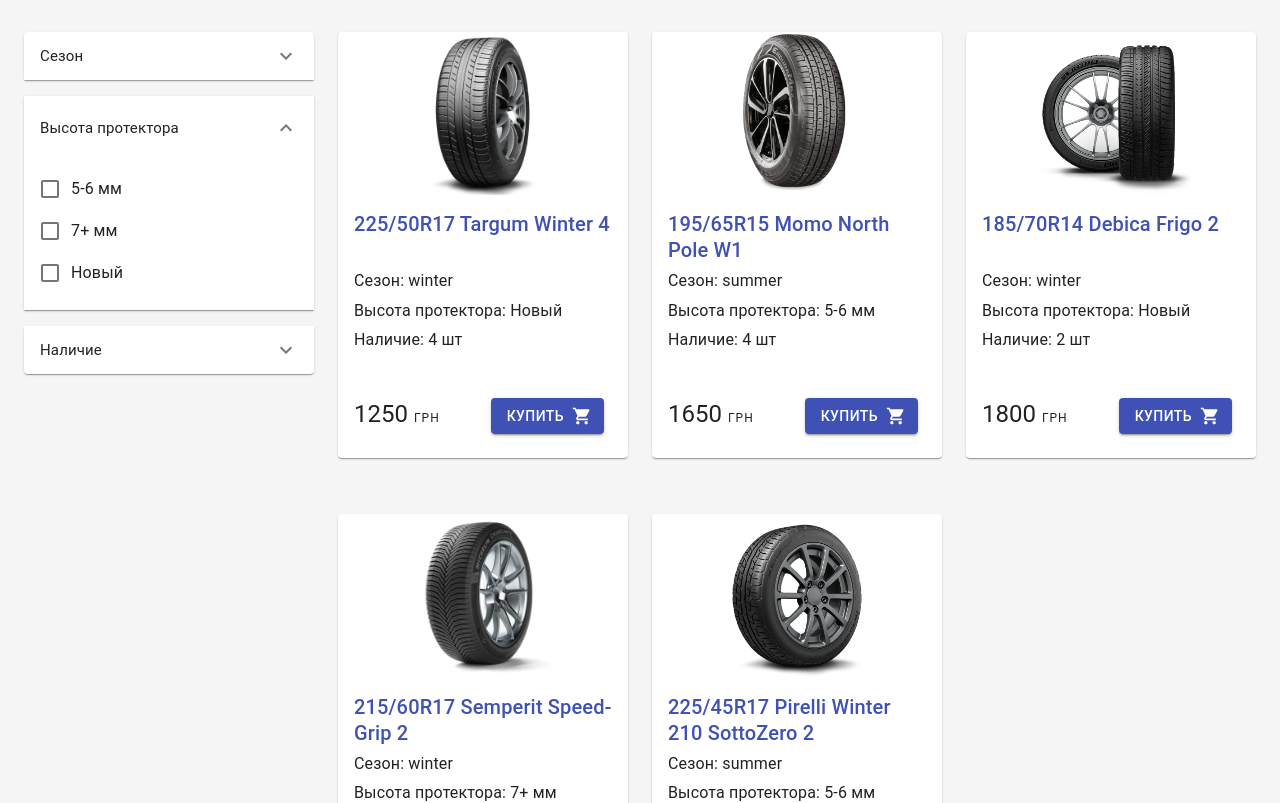
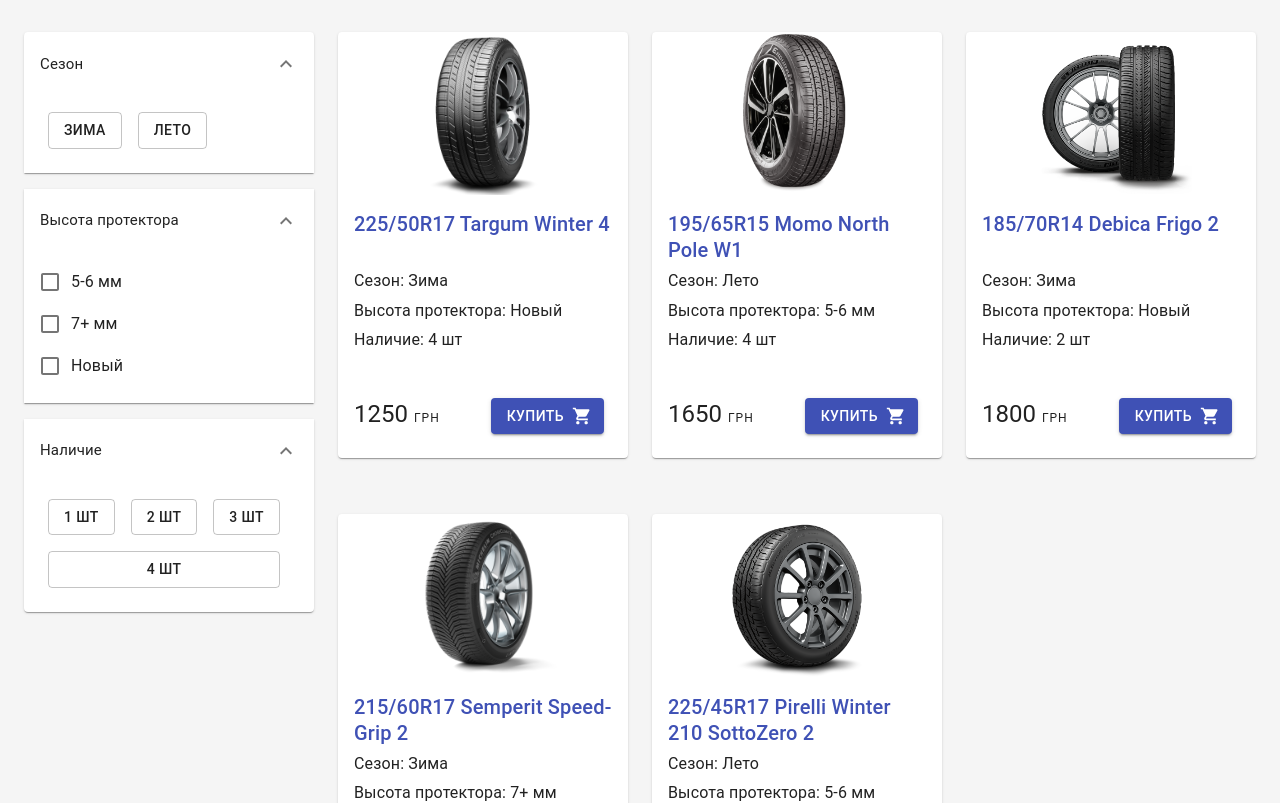
Before and after one commit to szelinsky/react-ecommerce, a React (Create React App) app: page / in a window 1280 px wide. Shown: the top 803 px of the page. Built offline with nearby package versions, Linux system fonts and the light colour scheme.

Commit message:
Added season filter

```diff
--- /dev/null
+++ b/src/constants/season.js
@@ -0,0 +1,9 @@
+export const SEASON = {
+  s1: 'summer',
+  s2: 'winter',
+};
+
+export const SEASON_NAMES = {
+  [SEASON.s1]: 'Лето',
+  [SEASON.s2]: 'Зима',
+};
--- a/src/pages/Main/TiresCard/index.js
+++ b/src/pages/Main/TiresCard/index.js
@@ -9,6 +9,8 @@
 import Button from '@material-ui/core/Button';
 import ShoppingCartIcon from '@material-ui/icons/ShoppingCart';
 import { PROTECTOR_VALUES } from '../../../constants/protectors';
+import { SEASON_NAMES } from '../../../constants/season';
+import SentimentDissatisfiedIcon from '@material-ui/icons/SentimentDissatisfied';
 
 const useStyles = makeStyles((theme) => ({
   root: {
@@ -32,10 +34,26 @@
     display: 'flex',
     justifyContent: 'space-between',
   },
+  notFound: {
+    align: 'center',
+    marginTop: theme.spacing(6),
+  },
 }));
 
 export function TiresCard({ data }) {
   const classes = useStyles();
+  if (data.length === 0) {
+    return (
+      <div className={classes.notFound}>
+        <Typography align="center">
+          <SentimentDissatisfiedIcon color="primary" style={{ fontSize: 60 }} />
+        </Typography>
+        <Typography variant="h6" gutterBottom align="center">
+          К сожалению по вашему запросу ничего не найдено
+        </Typography>
+      </div>
+    );
+  }
   return (
     <Grid container spacing={3}>
       {data.map((product) => (
@@ -52,7 +70,7 @@
               </Typography>
 
               <Typography variant="body1" component={'p'} gutterBottom>
-                Сезон: {product.season}
+                Сезон: {SEASON_NAMES[product.season]}
               </Typography>
               <Typography variant="body1" component={'p'} gutterBottom>
                 Высота протектора: {PROTECTOR_VALUES[product.protector]}
--- a/src/pages/Main/TiresFilter/index.js
+++ b/src/pages/Main/TiresFilter/index.js
@@ -5,8 +5,6 @@
 import AccordionDetails from '@material-ui/core/AccordionDetails';
 import Typography from '@material-ui/core/Typography';
 import ExpandMoreIcon from '@material-ui/icons/ExpandMore';
-import ToggleButton from '@material-ui/lab/ToggleButton';
-import ToggleButtonGroup from '@material-ui/lab/ToggleButtonGroup';
 import FormGroup from '@material-ui/core/FormGroup';
 import FormControlLabel from '@material-ui/core/FormControlLabel';
 import Checkbox from '@material-ui/core/Checkbox';
@@ -58,7 +56,7 @@
 
   return (
     <div className={classes.root}>
-      <Accordion>
+      <Accordion defaultExpanded={true}>
         <AccordionSummary
           expandIcon={<ExpandMoreIcon />}
           aria-controls="panel1a-content"
@@ -69,15 +67,24 @@
         <AccordionDetails>
           <div className={classes.btn}>
             <Button
-              variant="outlined"
+              variant={
+                activeFilter.season.includes('winter')
+                  ? 'contained'
+                  : 'outlined'
+              }
+              color={activeFilter.season.includes('winter') ? 'primary' : 'default'}
               disableElevation
               onClick={() => onFilterChange('winter', 'season')}
             >
               Зима
             </Button>
             <Button
-              variant="contained"
-              color="primary"
+              variant={
+                activeFilter.season.includes('summer')
+                  ? 'contained'
+                  : 'outlined'
+              }
+              color={activeFilter.season.includes('summer') ? 'primary' : 'default'}
               disableElevation
               onClick={() => onFilterChange('summer', 'season')}
             >
@@ -114,7 +121,7 @@
           </FormGroup>
         </AccordionDetails>
       </Accordion>
-      <Accordion>
+      <Accordion defaultExpanded={true}>
         <AccordionSummary
           expandIcon={<ExpandMoreIcon />}
           aria-controls="panel3a-content"
--- a/src/pages/Main/index.js
+++ b/src/pages/Main/index.js
@@ -75,7 +75,7 @@
         </Grid>
 
         <Grid item xs={12} md={9}>
-          <TiresCard data={products.filteredList.length === 0 ? products.data : products.filteredList} />
+          <TiresCard data={products.filteredList} />
         </Grid>
       </Grid>
     </Container>
--- a/src/pages/Main/useProducts.js
+++ b/src/pages/Main/useProducts.js
@@ -1,17 +1,19 @@
 import { useState, useEffect } from 'react';
 import db from '../../data.json';
-import { PROTECTORS } from '../../constants/protectors';
+//import { PROTECTORS } from '../../constants/protectors';
 
 export const useProducts = () => {
-  const [data, setData] = useState(db.products);
+  const [data] = useState(db.products);
   const [activeFilter, setActiveFilter] = useState({
     protectors: [],
-    season: [],
+    season: '',
   });
   const [filteredList, setFilteredList] = useState([]);
 
   const onFilterChange = (filter, category) => {
     const activeCategory = activeFilter[category];
+    if (category === 'protectors') {
+      //remove checkboxes from state
       if (activeCategory.includes(filter)) {
         const filterIndex = activeCategory.indexOf(filter);
         const newFilterArr = [...activeCategory];
@@ -21,34 +23,53 @@
           [category]: newFilterArr,
         }));
       } else {
-      setActiveFilter((prevState) => ({
-        ...prevState,
-        [category]: [...prevState[category], filter],
-      }));
+        //add checkboxes to state
+        setActiveFilter({
+          ...activeFilter,
+          [category]: [...activeCategory, filter],
+        });
+      }
+    } else {
+      //console.log(filter)
+      setActiveFilter({ ...activeFilter, [category]: filter });
     }
   };
 
   useEffect(() => {
     const renderData = () => {
-      const protectors = Object.values(PROTECTORS);
-      if (
-        activeFilter.protectors.length === 0 ||
-        activeFilter.protectors.length === protectors.length
-      ) {
-        setData(data);
-        setFilteredList([]);
-      }
-      if (activeFilter.season.length !== 0) {
-        const seasonFilter = data.filter((item) =>
-          activeFilter.season.includes(item.season)
-        );
-        setFilteredList(seasonFilter);
-      } else {
-        const filtered = data.filter((item) =>
+      //const protectors = Object.values(PROTECTORS);
+
+      // if (
+      //   activeFilter.protectors.length === 0 ||
+      //   activeFilter.protectors.length === protectors.length
+      // ) {
+      //   setData(data);
+      //   setFilteredList([]);
+      // }
+
+      // if (activeFilter.season.length !== 0) {
+      //   const seasonFilter = data.filter((item) =>
+      //     activeFilter.season.includes(item.season)
+      //   );
+      //   setFilteredList(seasonFilter);
+      // }
+      let filterProducts = [...data];
+
+      //filter by protector
+      if (activeFilter.protectors.length !== 0) {
+        filterProducts = filterProducts.filter((item) =>
           activeFilter.protectors.includes(item.protector)
         );
-        setFilteredList(filtered);
       }
+
+      //filter by season
+      if (activeFilter.season) {
+        filterProducts = filterProducts.filter(
+          (item) => item.season === activeFilter.season
+        );
+      }
+      setFilteredList(filterProducts);
+      //setActiveFilter({...activeFilter, season: ''})
     };
     renderData();
     // eslint-disable-next-line react-hooks/exhaustive-deps
```
Also changed, not shown: src/pages/Main/TiresCard/not-found.png (added). Lines whose indentation alone changed are shown as unchanged.
